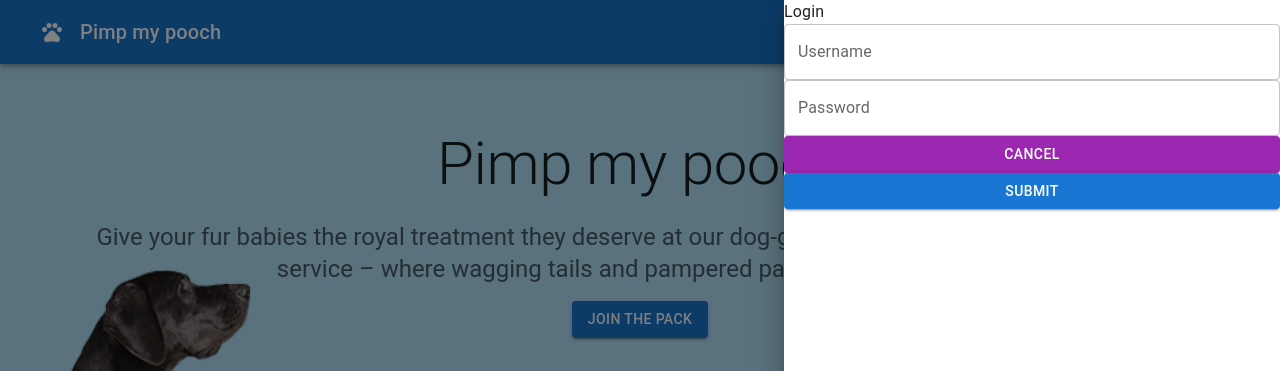
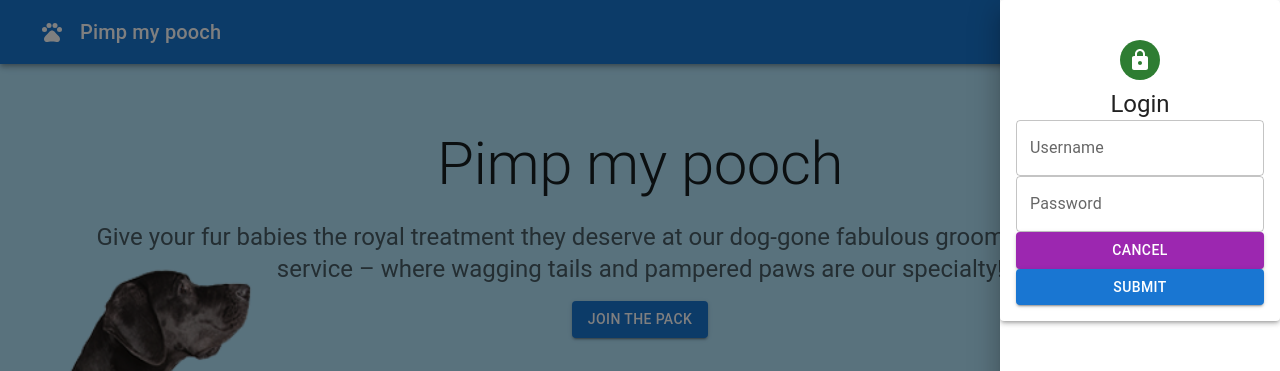
Before and after one commit to allentpogi/pimp-your-pooch, a React (Create React App) app in the folder client/: page / in a window 1280 px wide. Both pictures are taken after a click on the link "LOGIN". Shown: the top 371 px of the page. Built offline with nearby package versions, Linux system fonts and the light colour scheme.

Commit message:
added styling on login and sign up

```diff
--- a/client/src/pages/Login.js
+++ b/client/src/pages/Login.js
@@ -1,17 +1,20 @@
 import React, { useState } from "react";
 import { useMutation } from "@apollo/client";
 import { LOGIN_USER } from "../utils/mutations";
-import { useNavigate } from "react-router-dom";
 
 import Auth from "../utils/auth";
+import LockRoundedIcon from "@mui/icons-material/LockRounded";
+import Avatar from "@mui/material/Avatar";
 
 import {
   Box,
+  CssBaseline,
   Drawer,
+  FormControl,
   TextField,
+  Button,
+  Paper,
   Typography,
-  FormControl,
-  Button,
 } from "@mui/material";
 import { makeStyles } from "tss-react/mui";
 
@@ -24,7 +27,6 @@ const useStyles = makeStyles((theme) => ({
 const Login = ({ isOpen, onClose }) => {
   const [formState, setFormState] = useState({ username: "", password: "" });
   const [login, { error, data }] = useMutation(LOGIN_USER);
-  const navigate = useNavigate();
   const handleChange = (event) => {
     const { name, value } = event.target;
 
@@ -42,7 +44,6 @@ const Login = ({ isOpen, onClose }) => {
       });
 
       Auth.login(data.login.token);
-      navigate("/me");
       onClose();
     } catch (e) {
       console.error(e);
@@ -51,12 +52,31 @@ const Login = ({ isOpen, onClose }) => {
 
   const classes = useStyles();
   return (
-    <div>
+    <>
+      <CssBaseline />
       <Drawer anchor="right" open={isOpen} onClose={onClose}>
+        <Paper elevation={3}>
+          <Box
+            sx={{
+              padding: "1rem",
+            }}
+          >
+            <Box
+              sx={{
+                paddingTop: "1rem",
+                display: "flex",
+                flexDirection: "column",
+                alignItems: "center",
+              }}
+            >
+              <Avatar sx={{ m: 1, bgcolor: "success.main" }}>
+                <LockRoundedIcon />
+              </Avatar>
+              <Typography variant="h5">Login</Typography>
+            </Box>
+
             <Box className={classes.drawerContent}>
-          <Typography>Login</Typography>
               <FormControl>
-            <form>
                 <TextField
                   label="Username"
                   name="username"
@@ -72,7 +92,7 @@ const Login = ({ isOpen, onClose }) => {
                   onChange={handleChange}
                   fullWidth
                 />
-            </form>
+
                 <Button variant="contained" color="secondary" onClick={onClose}>
                   Cancel
                 </Button>
@@ -86,8 +106,10 @@ const Login = ({ isOpen, onClose }) => {
               </FormControl>
               {error && <div>{error.message}</div>}
             </Box>
+          </Box>
+        </Paper>
       </Drawer>
-    </div>
+    </>
   );
 };
 
--- a/client/src/pages/Signup.js
+++ b/client/src/pages/Signup.js
@@ -1,26 +1,22 @@
 import React, { useState } from "react";
-import { useNavigate } from "react-router-dom";
 
 import { useMutation } from "@apollo/client";
 import { ADD_USER } from "../utils/mutations";
 
 import Auth from "../utils/auth";
+import PersonAddRoundedIcon from "@mui/icons-material/PersonAddRounded";
+import Avatar from "@mui/material/Avatar";
 
 import {
   Box,
+  CssBaseline,
   Drawer,
   FormControl,
   TextField,
   Button,
+  Paper,
   Typography,
 } from "@mui/material";
-import { makeStyles } from "tss-react/mui";
-
-const useStyles = makeStyles((theme) => ({
-  drawerContent: {
-    padding: theme.spacing(2),
-  },
-}));
 
 const Signup = ({ isOpen, onClose }) => {
   const [formState, setFormState] = useState({
@@ -31,8 +27,6 @@ const Signup = ({ isOpen, onClose }) => {
   });
 
   const [addUser, { error, data }] = useMutation(ADD_USER);
-
-  const navigate = useNavigate();
 
   const handleChange = (event) => {
     const { name, value } = event.target;
@@ -52,65 +46,110 @@ const Signup = ({ isOpen, onClose }) => {
         variables: { ...formState },
       });
 
-      Auth.login(data.login.token);
-      navigate("/me");
+      Auth.login(data.addUser.token);
       onClose();
     } catch (e) {
       console.error(e);
     }
   };
 
-  const classes = useStyles();
   return (
+    <>
+      <CssBaseline />
       <Drawer anchor="right" open={isOpen} onClose={onClose}>
-      <Box className={classes.drawerContent}>
-        <Typography>Sign up</Typography>
-        <FormControl>
-          <form>
+        <Paper elevation={3}>
+          <Box
+            sx={{
+              padding: "1rem",
+            }}
+          >
+            <Box
+              sx={{
+                paddingTop: "1rem",
+                display: "flex",
+                flexDirection: "column",
+                alignItems: "center",
+              }}
+            >
+              <Avatar sx={{ m: 1, bgcolor: "success.main" }}>
+                <PersonAddRoundedIcon />
+              </Avatar>
+              <Typography variant="h5">Sign up</Typography>
+            </Box>
+            <Box
+              sx={{
+                marginTop: "1.5rem",
+              }}
+            >
+              <FormControl
+                sx={{
+                  "& .MuiTextField-root": { m: 1, width: "25ch" },
+                }}
+              >
                 <TextField
+                  required
                   label="Username"
                   name="username"
                   value={formState.username}
                   onChange={handleChange}
-              fullWidth
                 />
                 <TextField
+                  required
                   label="Full name"
                   name="fullname"
                   value={formState.name}
                   onChange={handleChange}
-              fullWidth
                 />
                 <TextField
+                  required
                   label="Email"
                   name="email"
                   value={formState.email}
                   onChange={handleChange}
-              fullWidth
                 />
                 <TextField
+                  required
                   label="Password"
                   name="password"
                   type="password"
                   value={formState.password}
                   onChange={handleChange}
-              fullWidth
                 />
-          </form>
-          <Button variant="contained" color="secondary" onClick={onClose}>
+                <Box
+                  sx={{
+                    display: "flex",
+                    gap: "0.25rem",
+                    m: 1,
+                    justifyContent: "right",
+                  }}
+                >
+                  <Button
+                    variant="outlined"
+                    color="secondary"
+                    size="small"
+                    align="center"
+                    onClick={onClose}
+                  >
                     Cancel
                   </Button>
                   <Button
                     variant="contained"
                     color="primary"
                     onClick={handleFormSubmit}
+                    size="small"
+                    align="center"
                   >
                     Submit
                   </Button>
+                </Box>
               </FormControl>
+            </Box>
+
             {error && <div>{error.message}</div>}
           </Box>
+        </Paper>
       </Drawer>
+    </>
   );
 };
 
--- a/client/src/utils/auth.js
+++ b/client/src/utils/auth.js
@@ -29,7 +29,7 @@ class AuthService {
 
   login(idToken) {
     localStorage.setItem("id_token", idToken);
-    // window.location.assign('/');
+    window.location.assign("/me");
   }
 
   logout() {
```
Lines whose indentation alone changed are shown as unchanged.
